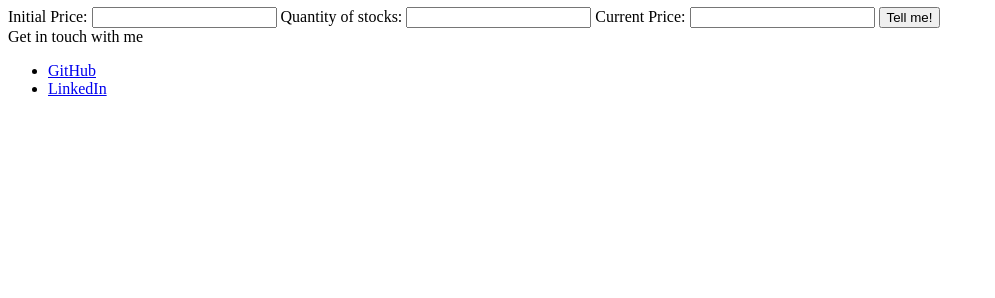
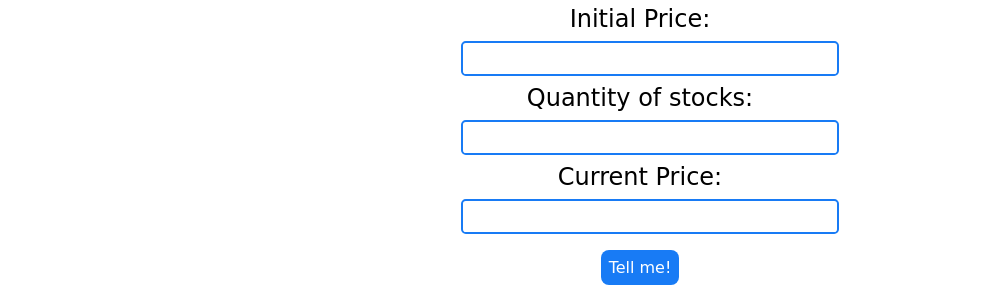
Before and after one commit to sanketpatil02/profit-loss-on-stocks, a plain HTML site: page index.html in a window 1280 px wide. Shown: the part 73-371 px from the top of the page, without its empty margins (0-995 px from the left). Drawn offline with Linux system fonts and the light colour scheme; a web font is replaced by a local one.

Commit message:
refactor: added div

```diff
--- a/index.html
+++ b/index.html
@@ -5,12 +5,14 @@
     <meta http-equiv="X-UA-Compatible" content="IE=edge">
     <meta name="viewport" content="width=device-width, initial-scale=1.0">
     <title>Stock Profile & Loss Calculator</title>
+    <link rel="stylesheet" href="styles.css">
 </head>
 <body>
 
     <div class="container">
         <h1>Stock Profile & Loss Calculator</h1>
 
+        <div class="block-display">
             <label class="label-input">Initial Price:</label>
             <input type="number" class="input-values">
 
@@ -19,6 +21,7 @@
 
             <label class="label-input">Current Price:</label>
             <input type="number" class="input-values">
+        </div>
 
         <button class="btn" id="submit-btn">Tell me!</button>
 
```
Lines whose indentation alone changed are shown as unchanged.
